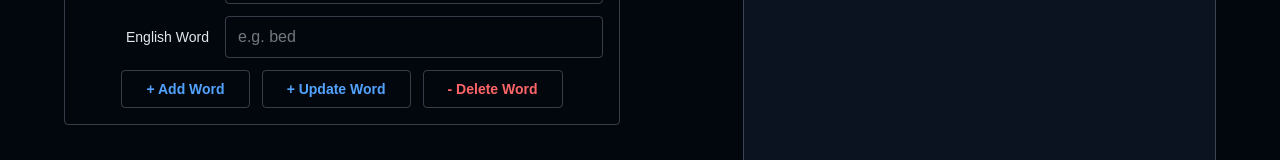
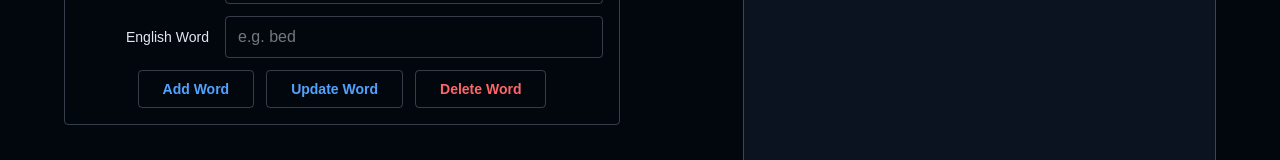
Before and after one commit to ShashiKaps/asmnt2, a Next.js app in the folder frontend/: page /Settings in a window 1280 px wide. Shown: the part 352-512 px from the top of the page. Built offline with nearby package versions, Linux system fonts and the light colour scheme; no server answers.

Commit message:
commit code

```diff
--- a/frontend/app/Components/ActivityManager.tsx
+++ b/frontend/app/Components/ActivityManager.tsx
@@ -114,19 +114,19 @@ export default function ActivityManager() {
           onClick={handleAddWord}
           className="border border-[var(--border)] rounded px-6 py-2 text-sm font-semibold text-blue-400 hover:bg-[var(--chrome-bg)] transition-colors"
         >
-          + Add Word
+          Add Word
         </button>
         <button
           onClick={handleUpdateWord}
           className="border border-[var(--border)] rounded px-6 py-2 text-sm font-semibold text-blue-400 hover:bg-[var(--chrome-bg)] transition-colors"
         >
-          + Update Word
+          Update Word
         </button>
         <button
           onClick={handleDeleteWord}
           className="border border-[var(--border)] rounded px-6 py-2 text-sm font-semibold text-red-400 hover:bg-[var(--chrome-bg)] transition-colors"
         >
-          - Delete Word
+          Delete Word
         </button>
       </div>
     </div>
```
